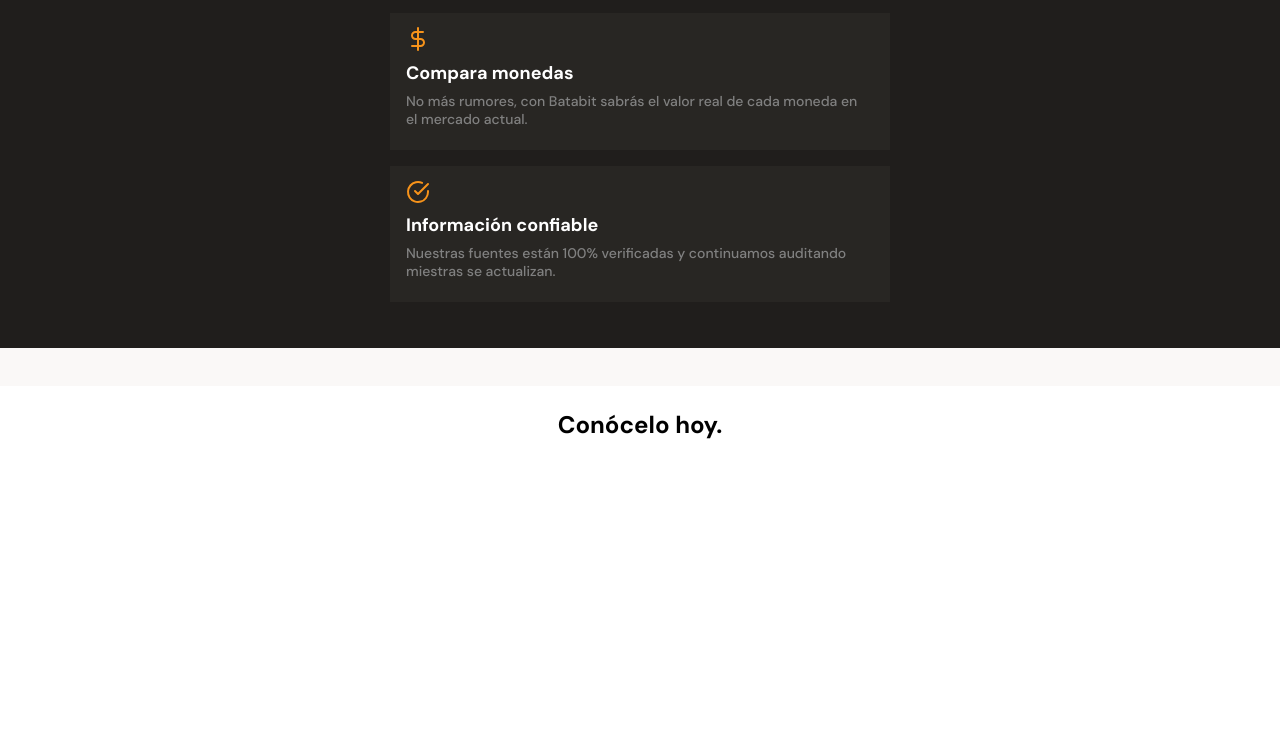
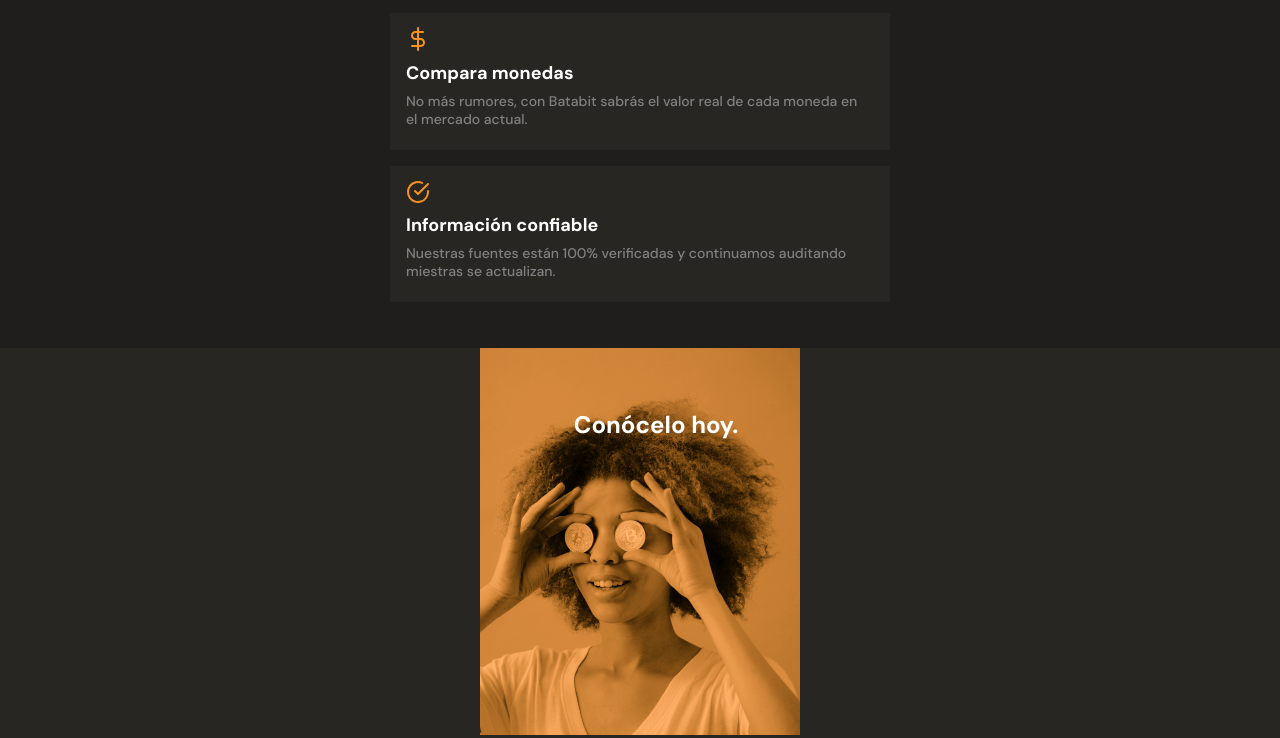
Before and after one commit to HarveyPhd/Bata-Bit, a plain HTML site: page index.html in a window 1280 px wide. Shown: the part 1815-2553 px from the top of the page. Before the commit the page ends 2255 px from the top, so only its background shows below. Drawn offline with Linux system fonts and the light colour scheme.

Commit message:
added a png images and some fix in the css file

```diff
--- a/main.css
+++ b/main.css
@@ -441,25 +441,29 @@ p.feature__description {
 /* Principal Image */
 
 .image-container {
+  position: relative;
   width: 100%;
   height: auto;
+  text-align: center;
+  background-color: #282623;
 }
 
 h2.image-container__title {
-  position: relative;
+  position: absolute;
+  left: calc(50% - 144px);
   top: 64px;
   width: 90%;
   min-width: 288px;
   max-width: 320px;
-  margin: 0 auto;
-  text-align: center;
   font-family: var(--primary-font);
   font-weight: 700;
   font-size: 2.4rem;
   line-height: 2.6rem;
+  color: var(--just-white);
 }
 
 img.womanImg {
+  display: inline-block;
   overflow: hidden;
   width: auto;
   height: auto;
```
Also changed, not shown: assets/img/bitcoinbaby.png (added), 1 other file.
